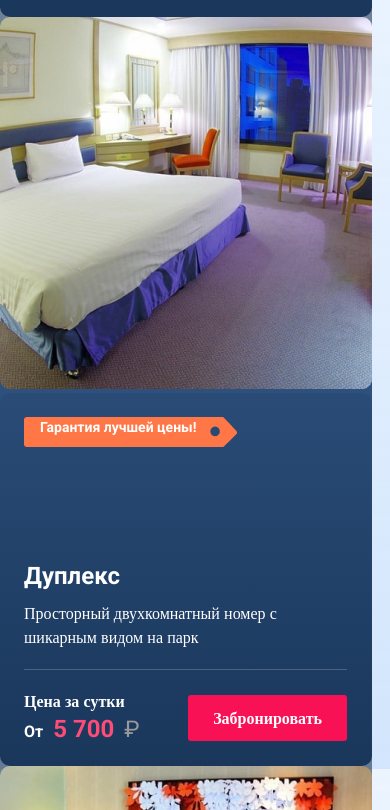
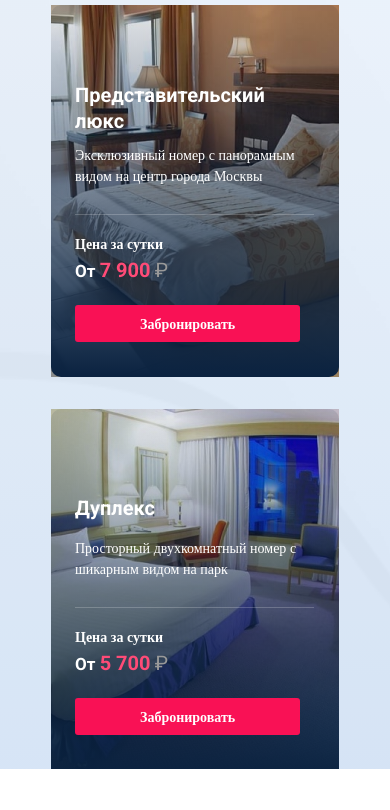
Before and after one commit to alfixuum/travelline, a plain HTML site: page index.html in a window 390 px wide. Shown: the part 75-885 px from the top of the page. After the commit the page ends 844 px from the top, so only its background shows below. Drawn offline with nearby package versions, Linux system fonts and the light colour scheme.

Commit message:
completed

```diff
--- a/index.html
+++ b/index.html
@@ -12,142 +12,143 @@
 </head>
 
 <body>
+    <div class="background"></div>
     <section class="contents">
         <div class="container">
             <div class="rooms">
 
-                <div class="rooms__desription">
+                <div class="rooms__header">
                     <h1>Номера и цены</h1>
                 </div>
 
                 <div class="rooms__card">
-                    <div class="rooms__img">
+                    <div class="rooms__bg-img">
                         <img src="img/Pic.png" alt="pic">
                     </div>
                     <div class="rooms__bg-reserved"></div>
                     <div class="rooms__bg"></div>
                     <div class="rooms__best">
-                        <div class="card__best-price">
-                            <span class="card__best-price--garanty color-text">Гарантия лучшей цены!</span>
+                        <div class="rooms__bestprice">
+                            <span class="rooms__garanty color-text">Гарантия лучшей цены!</span>
                         </div>
-                        <img src="img/ico/icon-discount.png" alt="icon">
+                        <img src="img/ico/icon-discount.png" alt="ico">
                     </div>
 
-                    <div class="card__block content bottom">
-                        <div class="content__text">
-                            <div class="content__text--title color-text">Представительский люкс</div>
-                            <div class="content__text--description color-text">
+                    <div class="rooms__contents">
+                        <div class="rooms__text">
+                            <div class="rooms__title color-text">Представительский люкс</div>
+                            <div class="rooms__description color-text">
                                 Эксклюзивный номер с панорамным видом на центр города Москвы
                             </div>
-                            <div class="content__line"></div>
+                            <div class="rooms__line"></div>
                         </div>
 
-                        <div class="bottom__booking">
-                            <div class="bottom__booking--block">
-                                <div class="bottom__booking--title color-text">Цена за сутки</div>
-                                <div class="bottom__booking--description color-text">От
-                                    <span class="bottom__booking--price">7 900</span>
-                                    <span class="bottom__booking--symbol">₽</span>
+                        <div class="rooms__booking booking-item">
+                            <div class="booking-item__block">
+                                <div class="booking-item__title color-text">Цена за сутки</div>
+                                <div class="booking-item__description color-text">От
+                                    <span class="booking-item__price">7 900</span>
+                                    <span class="booking-item__symbol">₽</span>
                                 </div>
                             </div>
-                            <div class="bottom__booking--button">
+                            <div class="booking-item__button">
                                 <a href="#" class="reserved">Забронировать</a>
                             </div>
                         </div>
                     </div>
-                    <div class="card__reserved">
-                        <div class="card__reserved--title color-text">
+                    <div class="rooms__reserved">
+                        <div class="rooms__reservation color-text">
                             Номер зарезервирован<br>
-                            Перейти к <a href="#" class="card__reserved--payment">оплате</a>
+                            Перейти к <a href="#" class="rooms__payment">оплате</a>
                         </div>
                     </div>
                 </div>
 
-                <div class="rooms__card card">
-                    <div class="rooms__img">
+                <div class="rooms__card">
+                    <div class="rooms__bg-img">
                         <img src="img/Pic2.png" alt="pic2">
                     </div>
                     <div class="rooms__bg-reserved"></div>
                     <div class="rooms__bg"></div>
                     <div class="rooms__best visible">
-                        <div class="card__best-price">
-                            <span class="card__best-price--garanty color-text">Гарантия лучшей цены!</span>
+                        <div class="rooms__bestprice">
+                            <span class="rooms__garanty color-text">Гарантия лучшей цены!</span>
                         </div>
                         <img src="img/ico/icon-discount.png" alt="ico">
                     </div>
-                    <div class="card__block content bottom">
-                        <div class="content__text">
-                            <div class="content__text--title color-text">Дуплекс</div>
-                            <div class="content__text--description color-text">
+
+                    <div class="rooms__contents">
+                        <div class="rooms__text">
+                            <div class="rooms__title color-text">Дуплекс</div>
+                            <div class="rooms__description color-text">
                                 Просторный двухкомнатный номер с шикарным видом на парк
                             </div>
-                            <div class="content__line"></div>
+                            <div class="rooms__line"></div>
                         </div>
 
-                        <div class="bottom__booking">
-                            <div class="bottom__booking--block">
-                                <div class="bottom__booking--title color-text">Цена за сутки</div>
-                                <div class="bottom__booking--description color-text">От
-                                    <span class="bottom__booking--price">5 700</span>
-                                    <span class="bottom__booking--symbol">₽</span>
+                        <div class="rooms__booking booking-item">
+                            <div class="booking-item__block">
+                                <div class="booking-item__title color-text">Цена за сутки</div>
+                                <div class="booking-item__description color-text">От
+                                    <span class="booking-item__price">5 700</span>
+                                    <span class="booking-item__symbol">₽</span>
                                 </div>
                             </div>
-                            <div class="bottom__booking--button">
+                            <div class="booking-item__button">
                                 <a href="#" class="reserved">Забронировать</a>
                             </div>
                         </div>
                     </div>
-                    <div class="card__reserved">
-                        <div class="card__reserved--title color-text">
+                    <div class="rooms__reserved">
+                        <div class="rooms__reservation color-text">
                             Номер зарезервирован<br>
-                            Перейти к <a href="#" class="card__reserved--payment">оплате</a>
+                            Перейти к <a href="#" class="rooms__payment">оплате</a>
                         </div>
                     </div>
                 </div>
 
-                <div class="rooms__card card">
-                    <div class="rooms__img">
+                <div class="rooms__card">
+                    <div class="rooms__bg-img">
                         <img src="img/Pic3.png" alt="pic3">
                     </div>
                     <div class="rooms__bg-reserved"></div>
                     <div class="rooms__bg"></div>
                     <div class="rooms__best">
-                        <div class="card__best-price">
-                            <span class="card__best-price--garanty color-text">Гарантия лучшей цены!</span>
+                        <div class="rooms__bestprice">
+                            <span class="rooms__garanty color-text">Гарантия лучшей цены!</span>
                         </div>
                         <img src="img/ico/icon-discount.png" alt="ico">
                     </div>
-                    <div class="card__block content bottom">
-                        <div class="content__text">
-                            <div class="content__text--title color-text">Бизнес-люкс</div>
-                            <div class="content__text--description color-text">
+
+                    <div class="rooms__contents">
+                        <div class="rooms__text">
+                            <div class="rooms__title color-text">Бизнес-люкс</div>
+                            <div class="rooms__description color-text">
                                 Трёхкомнатный номер с панорамным видом на Москва-реку
                             </div>
-                            <div class="content__line"></div>
+                            <div class="rooms__line"></div>
                         </div>
 
-                        <div class="bottom__booking">
-                            <div class="bottom__booking--block">
-                                <div class="bottom__booking--title color-text">Цена за сутки</div>
-                                <div class="bottom__booking--description color-text">От
-                                    <span class="bottom__booking--price">4 900</span>
-                                    <span class="bottom__booking--symbol">₽</span>
+                        <div class="rooms__booking booking-item">
+                            <div class="booking-item__block">
+                                <div class="booking-item__title color-text">Цена за сутки</div>
+                                <div class="booking-item__description color-text">От
+                                    <span class="booking-item__price">4 900</span>
+                                    <span class="booking-item__symbol">₽</span>
                                 </div>
                             </div>
-                            <div class="bottom__booking--button">
+                            <div class="booking-item__button">
                                 <a href="#" class="reserved">Забронировать</a>
                             </div>
                         </div>
                     </div>
-                    <div class="card__reserved">
-                        <div class="card__reserved--title color-text">
+                    <div class="rooms__reserved">
+                        <div class="rooms__reservation color-text">
                             Номер зарезервирован<br>
-                            Перейти к <a href="#" class="card__reserved--payment">оплате</a>
+                            Перейти к <a href="#" class="rooms__payment">оплате</a>
                         </div>
                     </div>
                 </div>
-
-
 
             </div>
         </div>
--- a/js/main.js
+++ b/js/main.js
@@ -1,24 +1,24 @@
 $(document).ready(function () {
 
     $('.reserved').click(function () {
-        $(this).parents('.rooms__card').find('.card__reserved').css("display", "flex");
+        $(this).parents('.rooms__card').find('.rooms__reserved').css("display", "flex");
         $(this).parents('.rooms__card').addClass('active');
         $('.active').mouseleave(function () {
-            $(this).find('.card__bg-reserved').css("display", "block");
+            $(this).find('.rooms__bg-reserved').css("display", "block");
             $(this).unbind('mouseleave');
         });
     });
 
-    $('.card__bg-reserved').click(function (e) {
+    $('.rooms__bg-reserved').click(function (e) {
         $(this).parents('.rooms__card').removeClass('active');
-        $(this).parents('.rooms__card').find('.card__reserved').css("display", "none");
-        $(this).parents('.rooms__card').find('.card__bg-reserved').css("display", "none");
+        $(this).parents('.rooms__card').find('.rooms__reserved').css("display", "none");
+        $(this).parents('.rooms__card').find('.rooms__bg-reserved').css("display", "none");
     });
 
-    $('.card__reserved').click(function (e) {
+    $('.rooms__reserved').click(function (e) {
         $(this).parents('.rooms__card').removeClass('active');
-        $(this).parents('.rooms__card').find('.card__reserved').css("display", "none");
-        $(this).parents('.rooms__card').find('.card__bg-reserved').css("display", "none");
+        $(this).parents('.rooms__card').find('.rooms__reserved').css("display", "none");
+        $(this).parents('.rooms__card').find('.rooms__bg-reserved').css("display", "none");
     });
 
 });
--- a/scss/style.scss
+++ b/scss/style.scss
@@ -3,6 +3,7 @@
 @import url("https://fonts.googleapis.com/css2?family=Open+Sans:wght@400;700&display=swap");
 
 body {
+
     background: linear-gradient(180deg, rgba(222, 237, 255, 0.6) 0%, rgba(166, 204, 250, 0.5) 100%);
 }
 
@@ -12,15 +13,28 @@ body {
     padding: 0;
 }
 
+.container {
+    max-width: 1180px;
+    margin: 0 auto;
+}
+
 .color-text {
     color: #fff;
 }
 
-.container{
-    max-width: 1180px;
-    margin: 0 auto;
+.visible {
+    visibility: visible !important;
 }
 
+
+.background{
+    height: 100vh;
+    width: 100%;
+    position: absolute;
+    background: url(../img/bg/Background.png) center center;
+    background-size: cover;
+    opacity: 25%;
+}
 .rooms {
     display: flex;
     height: 100vh;
@@ -28,7 +42,7 @@ body {
     flex-wrap: wrap;
     align-items: flex-start;
     align-content: center;
-    &__desription {
+    &__header {
         width: 100%;
         text-align: center;
         padding-bottom: 33px;
@@ -40,8 +54,9 @@ body {
             margin: 0;
         }
     }
+
     :hover {
-        .card__best {
+        .rooms__best {
             visibility: visible;
         }
     }
@@ -51,8 +66,10 @@ body {
         width: 372px;
         background: #2d507c;
         border-radius: 10px;
+        margin-bottom: 37px;
+    }
 
-        .rooms__bg-reserved {
+    &__bg-reserved {
         display: none;
         z-index: 12;
         position: absolute;
@@ -61,14 +78,14 @@ body {
         background: rgba(255, 255, 255, 0.4);
         border-radius: 10px;
     }
-        .rooms__bg {
+    &__bg {
         position: absolute;
         height: 100%;
         width: 100%;
         background: linear-gradient(180deg, rgba(10, 34, 64, 0.1) 0%, #0a2240 100%);
         border-radius: 10px;
     }
-        &__img {
+    &__bg-img {
         position: absolute;
         height: 100%;
         img {
@@ -77,43 +94,45 @@ body {
             object-fit: cover;
         }
     }
-        .rooms__best {
+    &__best {
         visibility: hidden;
         z-index: 11;
         display: flex;
         position: absolute;
         margin: 24px 0 0 24px;
-            .card__best-price {
+    }
+    &__bestprice {
+        display: flex;
         height: 30px;
         width: 177px;
+        align-items: center;
         background-color: #ff7647;
         border-radius: 3px 0 0 3px;
-                .card__best-price--garanty {
+    }
+    &__garanty {
         margin-left: 16px;
         font-style: normal;
         font-weight: 700;
         font-size: 14px;
         line-height: 149.8%;
     }
-            }
-        }
-        .visible{
-            visibility: visible;
-        }
-        .card__block {
+
+    &__contents {
         padding: 0 25px 0 24px;
         position: relative;
         min-height: 372px;
-            .content__text {
+    }
+    &__text {
         padding-top: 167px;
         min-height: 110px;
-                .content__text--title {
+    }
+    &__title {
         min-height: 32px;
         font-weight: 700;
         font-size: 24px;
         line-height: 32px;
     }
-                .content__text--description {
+    &__description {
         min-height: 48px;
         font-family: Open Sans;
         margin-top: 9px;
@@ -122,30 +141,32 @@ body {
         font-size: 16px;
         line-height: 24px;
     }
-                .content__line {
+    &__line {
+        width: 100%;
         margin-top: 20px;
         border-bottom: 1px solid rgba(255, 255, 255, 0.2);
     }
-            }
-            .bottom__booking {
+
+    &__booking {
         display: flex;
         justify-content: space-between;
-                min-height: 96px;
+        min-height: 95px;
         align-items: center;
-                .bottom__booking--title {
+        .booking-item {
+            &__title {
                 font-family: Open Sans;
                 font-style: normal;
                 font-weight: 700;
                 font-size: 16px;
                 line-height: 24px;
             }
-                .bottom__booking--description {
+            &__description {
                 font-style: normal;
                 font-weight: 700;
-                    font-size: 16px;
+                font-size: 19px;
                 line-height: 24px;
             }
-                .bottom__booking--price {
+            &__price {
                 margin: 0 6px;
                 font-style: normal;
                 font-weight: 700;
@@ -153,18 +174,17 @@ body {
                 line-height: 32px;
                 color: #ff4b77;
             }
-                .bottom__booking--symbol {
+            &__symbol {
                 font-style: normal;
                 font-weight: 400;
                 font-size: 23px;
                 line-height: 32px;
                 color: #999999;
             }
-                .bottom__booking--button {
+            &__button {
                 .reserved {
                     padding: 11px 25px;
                     background: #f91155;
-                        display: inline-block;
                     color: #fff;
                     text-decoration: none;
                     border-radius: 3px;
@@ -174,15 +194,11 @@ body {
                     font-size: 16px;
                     line-height: 24px;
                 }
-                    :focus {
-                        .card__bg-reserved {
-                            display: block;
             }
         }
     }
-            }
-        }
-        .card__reserved {
+
+    &__reserved {
         z-index: 12;
         display: none;
         align-items: center;
@@ -193,21 +209,139 @@ body {
         width: 100%;
         bottom: 0;
         border-radius: 0 0 10px 10px;
-            .card__reserved--title {
+    }
+    &__reservation {
         font-family: "Open Sans";
         font-style: normal;
         font-weight: 400;
         font-size: 14px;
         line-height: 149.8%;
         text-align: center;
-                .card__reserved--payment {
+    }
+    &__payment {
         color: #fc2b57;
+    }
+}
+
+@media (max-width: 1130px) {
+    .container {
+        max-width: 700px;
+    }
+    .rooms {
+        min-height: 1024px;
+        justify-content: space-around;
+
+        :hover {
+            .rooms__best {
+                visibility: hidden;
+            }
+        }
+
+        &__card {
+            min-height: 420px;
+            width: 336px;
+            margin-bottom: 37px;
+        }
+        &__text {
+            display: flex;
+            flex-wrap: wrap;
+            align-content: flex-end;
+            padding-top: 94px;
+            min-height: 166px;
+        }
+        &__booking {
+            display: grid;
+            min-height: 160px;
+            align-content: center;
+            .booking-item__button {
+                padding: 10px 0;
+                margin-top: 16px;
+                .reserved {
+                    padding: 11px 79px;
+                }
+            }
+        }
+        &__reserved {
+            height: 161px;
+        }
+        &__best {
+            display: none;
+        }
+        .visible {
+            visibility: hidden !important;
+        }
+    }
+}
+
+@media (max-width: 690px) {
+    .container {
+        max-width: 320px;
+    }
+    .rooms {
+        min-height: 544px;
+        justify-content: space-around;
+        align-content: flex-start;
+        overflow: auto;
+
+        &__header {
+            padding: 24px 0;
+            h1 {
+                font-weight: 700;
+                font-size: 24px;
+                line-height: 32px;
+            }
+        }
+        &__card {
+            min-height: 347px;
+            width: 288px;
+            margin-bottom: 32px;
+        }
+        &__text {
+            padding-top: 77px;
+            min-height: 122px;
+        }
+        &__title {
+            font-size: 20px;
+            line-height: 26px;
+        }
+        &__description {
+            margin-top: 10px;
+            font-size: 14px;
+            line-height: 21px;
+        }
+        &__line {
+            margin-top: 22px;
+        }
+
+        &__booking {
+            min-height: 149px;
+            .booking-item {
+                &__title {
+                    font-size: 14px;
+                    line-height: 21px;
+                }
+                &__description{
+                    font-size: 17px;
+                }
+                &__price{
+                    font-size: 20px;
+                    margin: 0;
+                }
+                &__symbol{
+                    font-size: 20px;
+                }
+                &__button {
+                    padding: 10px 0;
+                    margin-top: 16px;
+                    .reserved {
+                        font-size: 14px;
+                        padding: 9px 65px;
                     }
                 }
             }
         }
+        &__reserved {
+            height: 150px;
         }
-
-@media screen {
-
     }
+}
```
Also changed, not shown: css/style.css, img/bg/Background.png (added), img/nature.jpg (deleted). Lines whose indentation alone changed are shown as unchanged.
